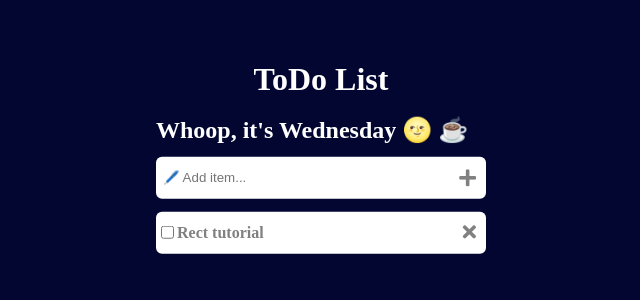
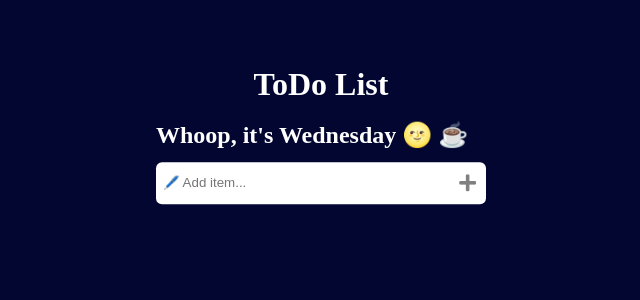
Before and after one commit to jojin-george-vadhyanathil/react-todo, a React (Create React App) app: page / in a window 1280 px wide. Shown: the top 300 px of the page, without its empty margins (319-959 px from the left). Built offline with nearby package versions, Linux system fonts and the light colour scheme.

Commit message:
provide action to the add button

```diff
--- a/src/App.js
+++ b/src/App.js
@@ -1,7 +1,9 @@
-import React from 'react';
+import React,{useState} from 'react';
 import './App.css';
 
 function App() {
+  const [todos, setTodos] = useState([])
+  const [todo,setTodo] =useState('')
   return (
     <div className="app">
       <div className="mainHeading">
@@ -12,19 +14,23 @@ function App() {
         <h2>Whoop, it's Wednesday 🌝 ☕ </h2>
       </div>
       <div className="input">
-        <input type="text" placeholder="🖊️ Add item..." />
-        <i className="fas fa-plus"></i>
+        <input onChange={(e)=>setTodo(e.target.value)} type="text" placeholder="🖊️ Add item..." />
+        <i onClick={()=>setTodos([...todos,{text:todo}])} className="fas fa-plus"></i>
       </div>
       <div className="todos">
+      {todos.map(obj=>{
+
+      return(
         <div className="todo">
           <div className="left">
             <input type="checkbox" name="" id="" />
-            <p>Rect tutorial</p>
+            <p>{obj.text}</p>
           </div>
           <div className="right">
             <i className="fas fa-times"></i>
           </div>
-        </div>
+        </div>)
+        })}
       </div>
     </div>
   );
```
